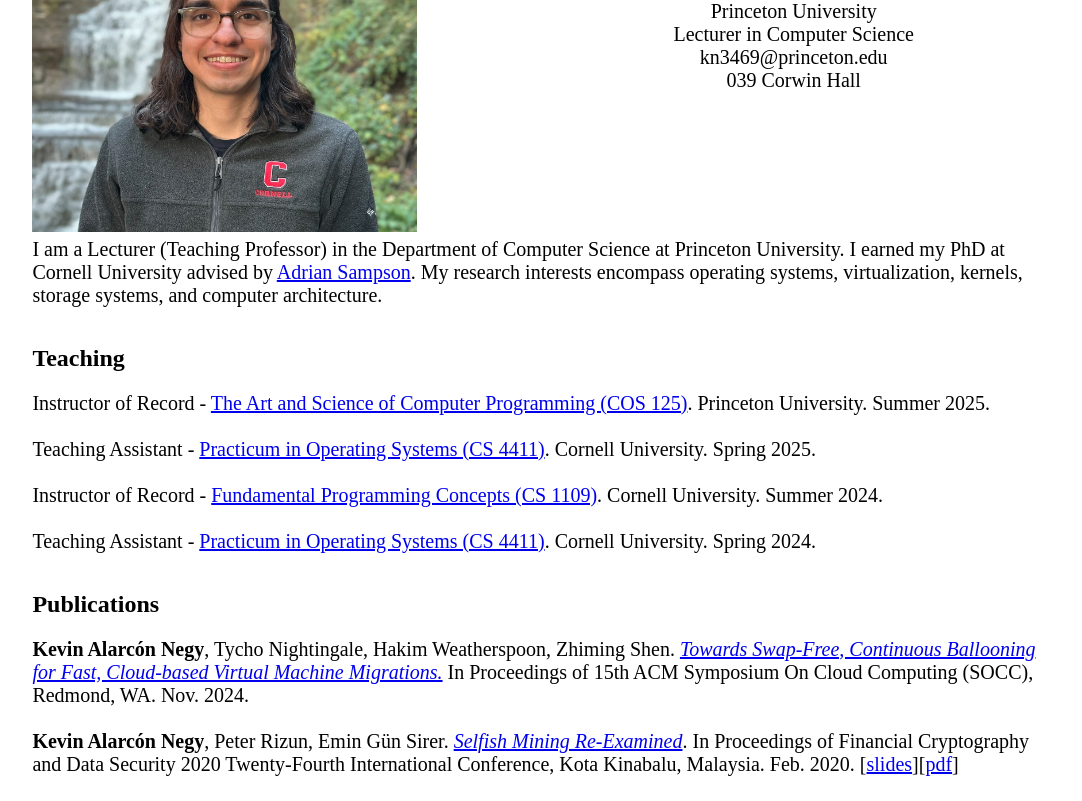
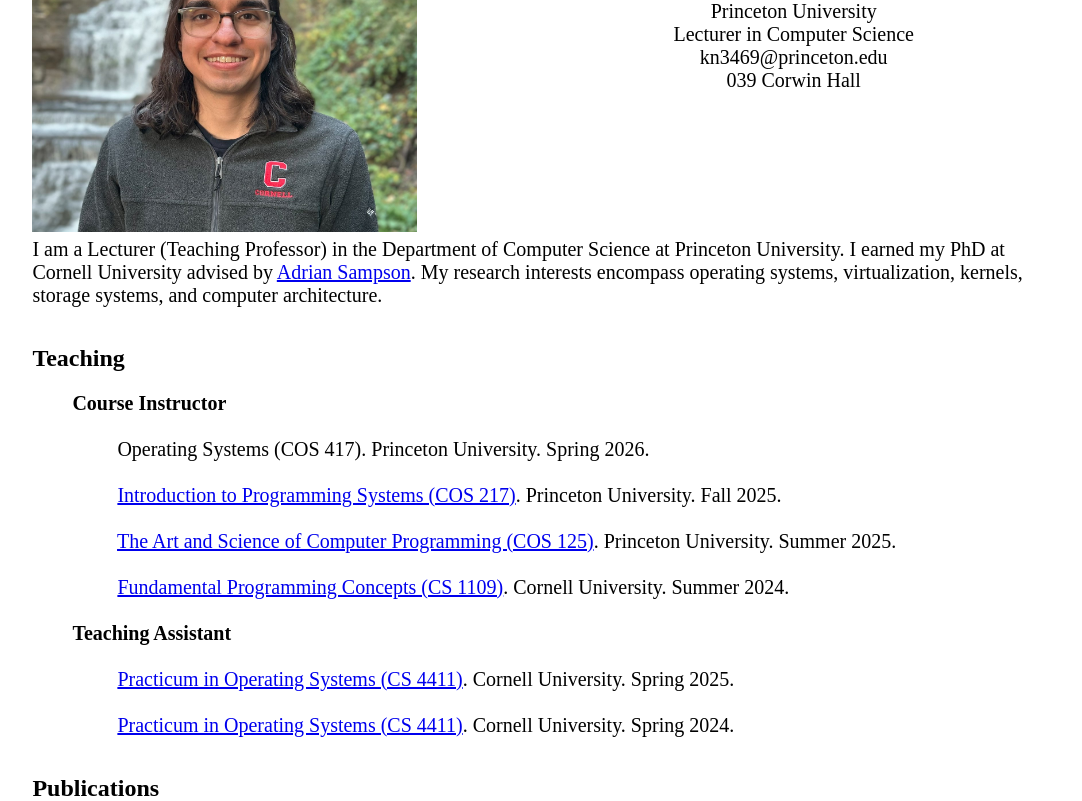
Before and after one commit to kevinnegy/kevinnegy.github.io, a plain HTML site: page index.html in a window 1280 px wide. Shown: the part 151-952 px from the top of the page, without its empty margins (102-1184 px from the left). Drawn offline with Linux system fonts and the light colour scheme.

Commit message:
Restructured teaching section. Added 2025-2026 Princeton courses.

```diff
--- a/index.html
+++ b/index.html
@@ -25,28 +25,36 @@ I am a Lecturer (Teaching Professor) in the Department of Computer Science at Pr
 <br />
 <h2>Teaching</h2>
 <p2>
-Instructor of Record - <a href="https://www.cs.princeton.edu/~cos125/summer25/syllabus.php">The Art and Science of Computer Programming (COS 125)</a>. Princeton University. Summer 2025.
+&emsp;&emsp;<b>Course Instructor</b>
 <br /> <br />
-Teaching Assistant - <a href="https://www.cs.cornell.edu/courses/cs4411/2025sp/">Practicum in Operating Systems (CS 4411)</a>. Cornell University. Spring 2025.
+&emsp;&emsp;&emsp;&emsp; Operating Systems (COS 417). Princeton University. Spring 2026.
 <br /> <br />
-Instructor of Record - <a href="https://www.cs.cornell.edu/courses/cs1109/2024su/index.md.html">Fundamental Programming Concepts (CS 1109)</a>. Cornell University. Summer 2024.
+&emsp;&emsp;&emsp;&emsp; <a href="https://www.cs.princeton.edu/courses/archive/fall25/cos217/info.php">Introduction to Programming Systems (COS 217)</a>. Princeton University. Fall 2025.
 <br /> <br />
-Teaching Assistant - <a href="https://www.cs.cornell.edu/courses/cs4411/2024sp/">Practicum in Operating Systems (CS 4411)</a>. Cornell University. Spring 2024.
+&emsp;&emsp;&emsp;&emsp; <a href="https://www.cs.princeton.edu/~cos125/summer25/syllabus.php">The Art and Science of Computer Programming (COS 125)</a>. Princeton University. Summer 2025.
+<br /> <br />
+&emsp;&emsp;&emsp;&emsp; <a href="https://www.cs.cornell.edu/courses/cs1109/2024su/index.md.html">Fundamental Programming Concepts (CS 1109)</a>. Cornell University. Summer 2024.
+<br /> <br />
+&emsp;&emsp;<b>Teaching Assistant</b>
+<br /> <br />
+&emsp;&emsp;&emsp;&emsp; <a href="https://www.cs.cornell.edu/courses/cs4411/2025sp/">Practicum in Operating Systems (CS 4411)</a>. Cornell University. Spring 2025.
+<br /> <br />
+&emsp;&emsp;&emsp;&emsp; <a href="https://www.cs.cornell.edu/courses/cs4411/2024sp/">Practicum in Operating Systems (CS 4411)</a>. Cornell University. Spring 2024.
 </p2>
 
 
 <br />
 <h2>Publications</h2>
 <p2>
-<b>Kevin Alarc&oacute;n Negy</b>, Tycho Nightingale, Hakim Weatherspoon, Zhiming Shen. <a href="https://dl.acm.org/doi/pdf/10.1145/3698038.3698543"><i>Towards Swap-Free, Continuous Ballooning for Fast, Cloud-based Virtual Machine Migrations.</i></a> In Proceedings of 15th ACM Symposium On Cloud Computing (SOCC), Redmond, WA. Nov. 2024.
+&emsp;&emsp; <b>Kevin Alarc&oacute;n Negy</b>, Tycho Nightingale, Hakim Weatherspoon, Zhiming Shen. <a href="https://dl.acm.org/doi/pdf/10.1145/3698038.3698543"><i>Towards Swap-Free, Continuous Ballooning for Fast, Cloud-based Virtual Machine Migrations.</i></a> In Proceedings of 15th ACM Symposium On Cloud Computing (SOCC), Redmond, WA. Nov. 2024.
 <br /> <br />
-<b>Kevin Alarc&oacute;n Negy</b>, Peter Rizun, Emin G&uuml;n Sirer. <a href="https://fc20.ifca.ai/preproceedings/4.pdf"><i>Selfish Mining Re-Examined</i></a>. In Proceedings of Financial Cryptography and Data Security 2020 Twenty-Fourth International Conference, Kota Kinabalu, Malaysia. Feb. 2020. [<a href="Selfish Mining Re-Examined Kevin Negy slides.pdf">slides</a>][<a href="Selfish Mining Re-Examined.pdf">pdf</a>]
+&emsp;&emsp; <b>Kevin Alarc&oacute;n Negy</b>, Peter Rizun, Emin G&uuml;n Sirer. <a href="https://fc20.ifca.ai/preproceedings/4.pdf"><i>Selfish Mining Re-Examined</i></a>. In Proceedings of Financial Cryptography and Data Security 2020 Twenty-Fourth International Conference, Kota Kinabalu, Malaysia. Feb. 2020. [<a href="Selfish Mining Re-Examined Kevin Negy slides.pdf">slides</a>][<a href="Selfish Mining Re-Examined.pdf">pdf</a>]
 
 </p2>
 <br />
 
 <h2> Archive </h2>
-<p2><a href="grad_app.html">Guide to the PhD Application Process.</a></p2>
+<p2>&emsp;&emsp;<a href="grad_app.html">Guide to the PhD Application Process.</a></p2>
 
 <br /><br />
-<p2> Updated as of July 2025. </p2>
+<p2> Updated as of January 2026. </p2>
```
